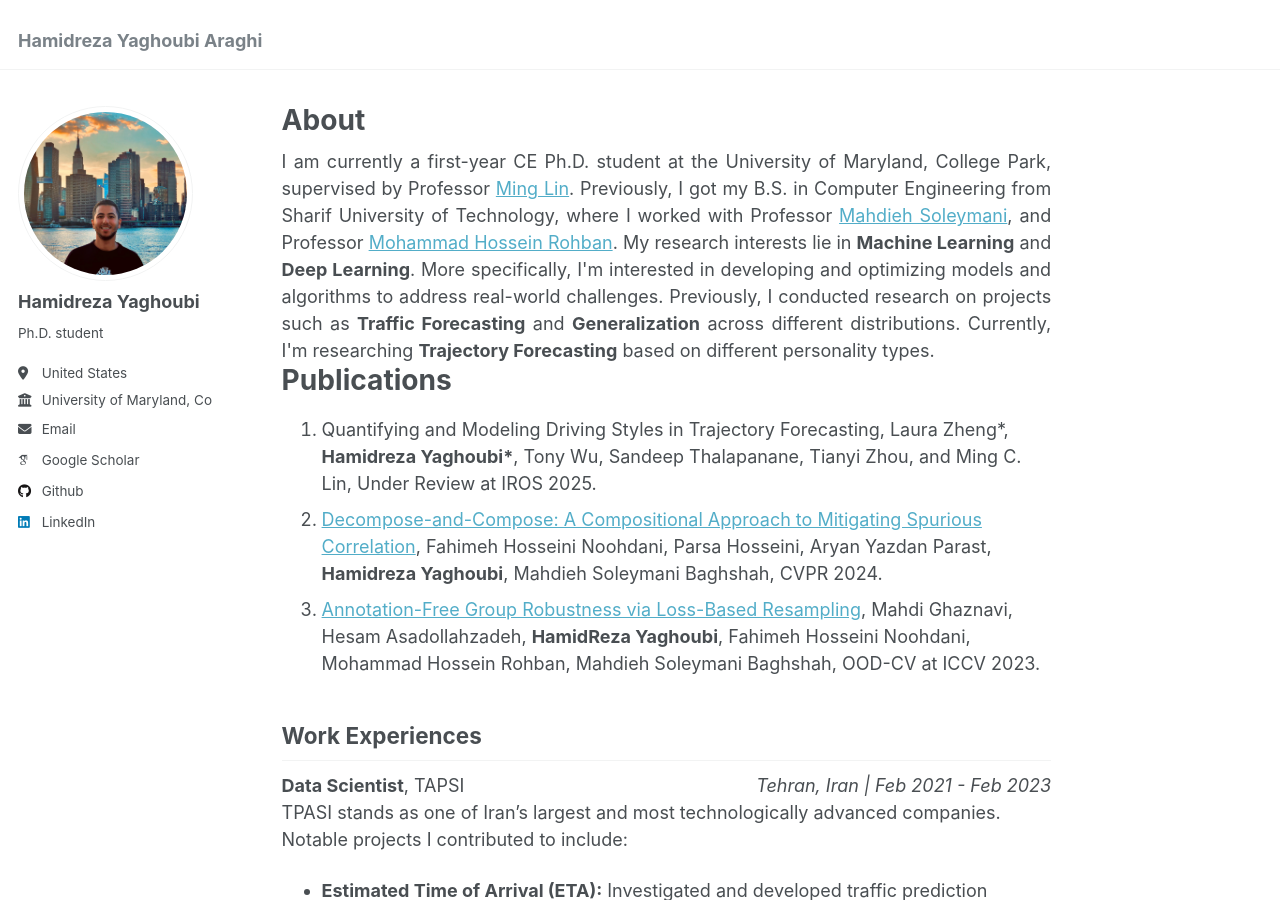
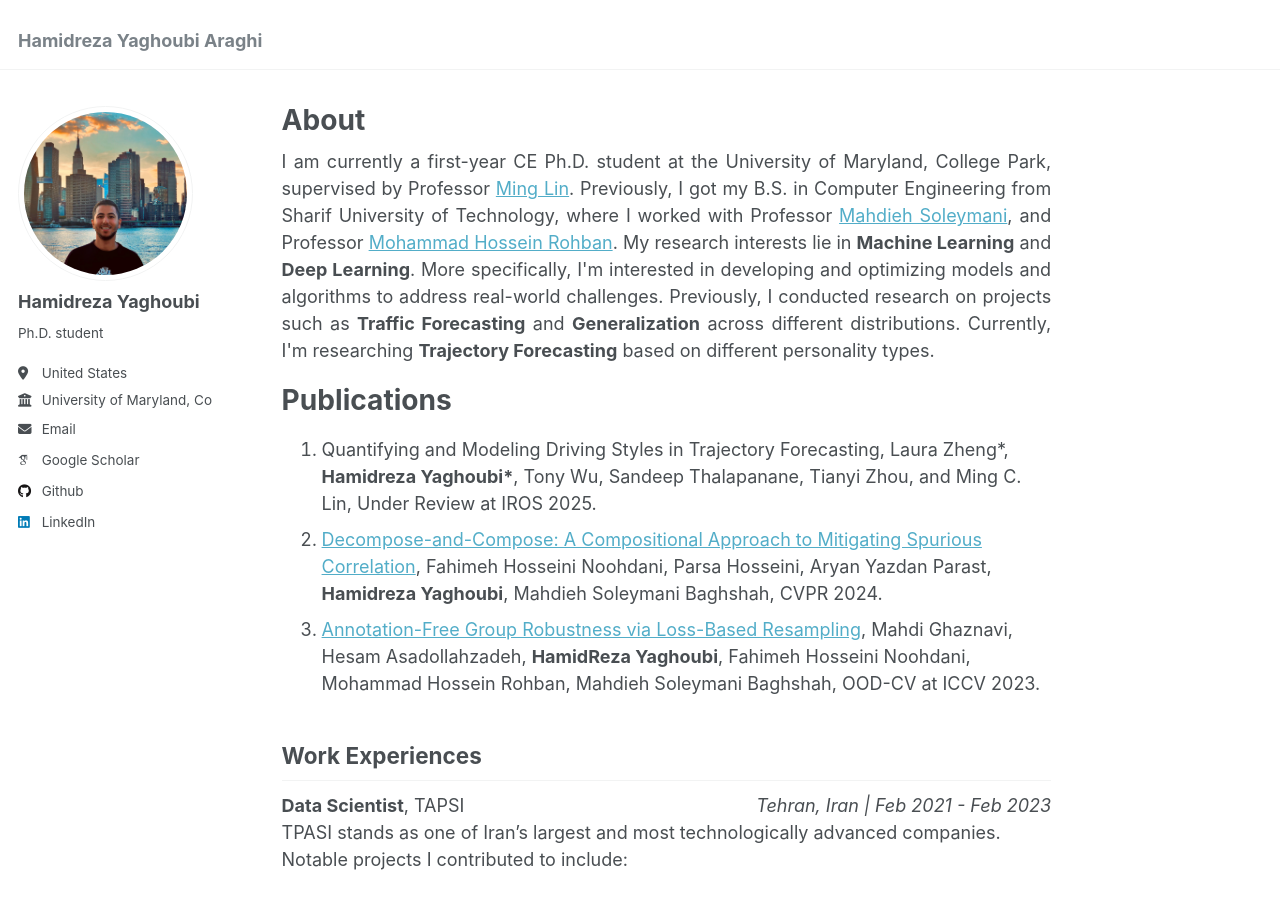
Before and after one commit to HamidrezaYaghoubi/HamidrezaYaghoubi.github.io, a Jekyll site: the page built from _pages/about.md, in a window 1280 px wide and 900 px high. Built offline with Jekyll 4.4.1, drawn with Linux system fonts in a browser that asks for light colours; some web fonts are replaced.

Commit message:
Update about.md

```diff
--- a/_pages/about.md
+++ b/_pages/about.md
@@ -11,6 +11,8 @@ I am currently a first-year CE Ph.D. student at the University of Maryland, Coll
 
 My research interests lie in <strong>Machine Learning</strong> and <strong>Deep Learning</strong>. More specifically, I'm interested in developing and optimizing models and algorithms to address real-world challenges. Previously, I conducted research on projects such as <strong>Traffic Forecasting</strong> and <strong>Generalization</strong> across different distributions. Currently, I'm researching  <strong>Trajectory Forecasting</strong> based on different personality types.
 </div>
+
+<div style="margin-bottom: 20px;"></div>
 
 
 Publications
```
